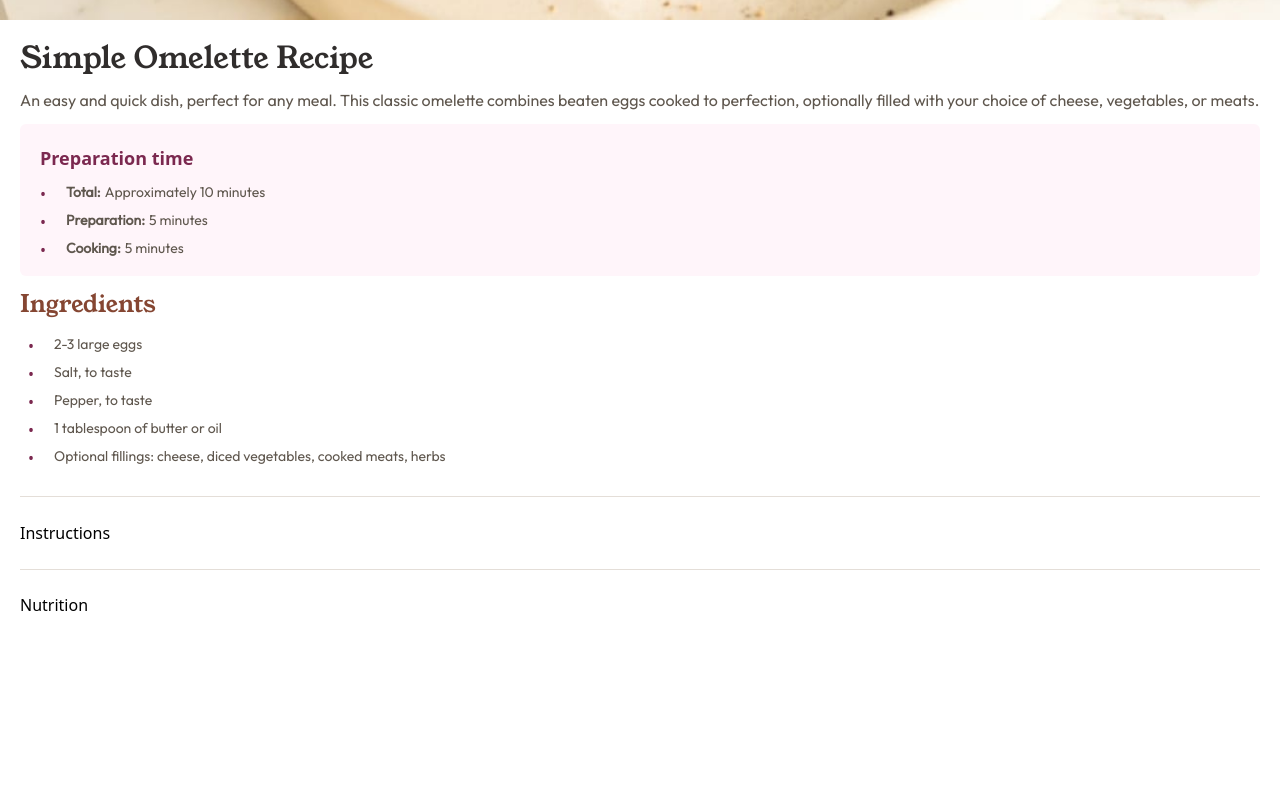
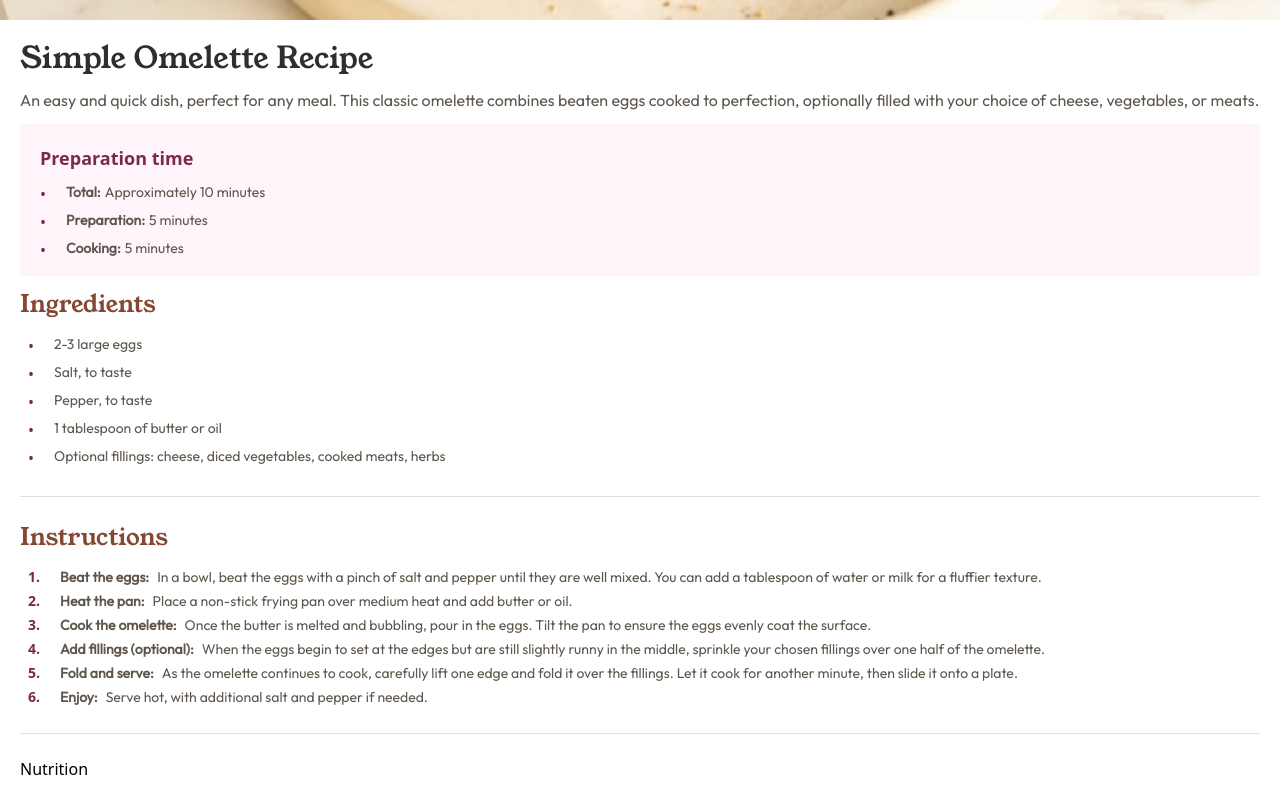
Before and after one commit to g-uriarte/fm-recipe-page, a React (Vite) app: page / in a window 1280 px wide. Shown: the part 565-1366 px from the top of the page. Before the commit the page ends 1202 px from the top, so only its background shows below. Built offline with nearby package versions, Linux system fonts and the light colour scheme.

Commit message:
created instructions section

```diff
--- a/src/components/Instructions.tsx
+++ b/src/components/Instructions.tsx
@@ -5,8 +5,30 @@ type InstructionsProps = {
     steps: Instruction[]
 }
 
-export const Instructions: FC<InstructionsProps> = ({ }) => {
-    {/* Instructions */ }
-    {/* List n [numbers]*/ }
-    return <div>Instructions</div>
+const ListItem: FC<{ step: Instruction }> = ({
+    step
+}) => {
+    return (
+        <li className="flex py-0.5 [counter-increment:section] before:text-Dark-Raspberry before:font-semibold before:text-sm before:pl-2 before:[content:counter(section)'.']">
+            <p className='pl-5 text-sm font-Outfit text-Wenge-Brown'>
+                <span className='mr-2 font-semibold'>{step.title}:</span>
+                {step.description}
+            </p>
+        </li>
+    )
 }
+
+export const Instructions: FC<InstructionsProps> = ({
+    steps
+}) => {
+    return (
+        <section className='flex flex-col gap-3'>
+            <h3 className='text-Nutmeg font-Young-Serif text-2xl'>Instructions</h3>
+            <ol className='list-none list-inside'>
+                {steps.map(step => (
+                    <ListItem step={step} />
+                ))}
+            </ol>
+        </section>
+    )
+}
```
